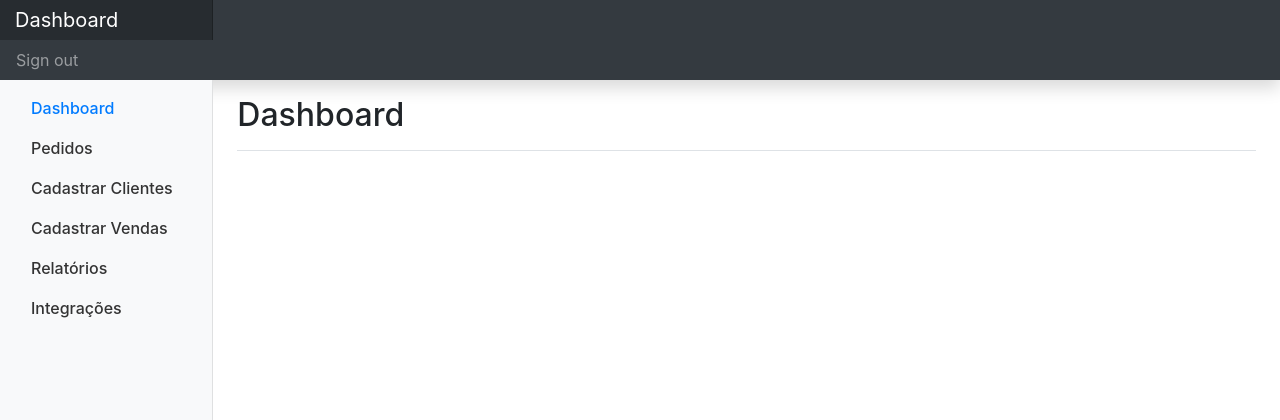
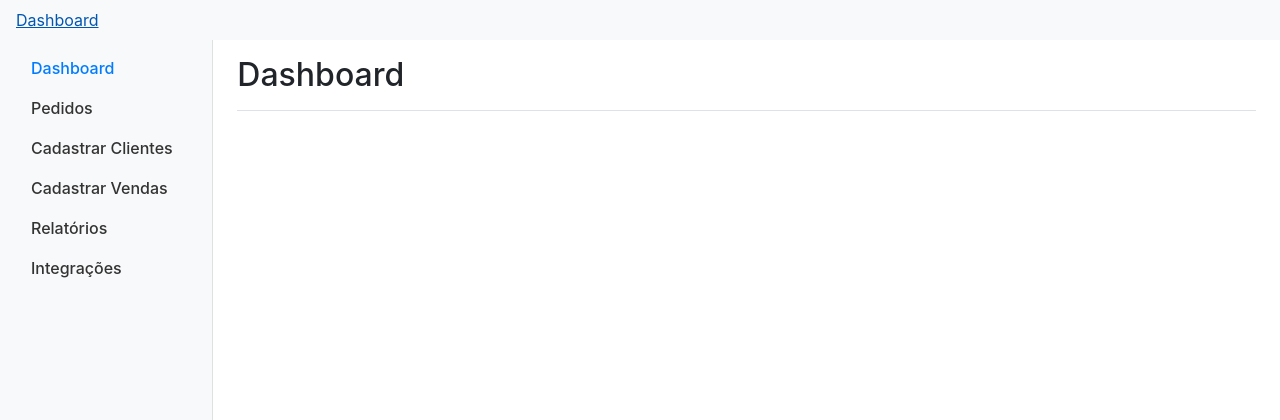
Before and after one commit to iagosm/curso_chartjs, a PHP site: page /dashboard.php in a window 1280 px wide. Shown: the top 420 px of the page. Run offline with PHP 8.4, Linux system fonts and the light colour scheme.

Commit message:
pequenas alterações realizadas

```diff
--- a/dashboard_conceitos/dashboard.php
+++ b/dashboard_conceitos/dashboard.php
@@ -25,13 +25,8 @@
     </style>
 
   <body>
-    <nav class="navbar navbar-dark bg-dark flex-md-nowrap p-0 shadow d-none d-sm-block">
-      <a class="navbar-brand col-sm-3 col-md-2 mr-0 title-dash" href="#">Dashboard</a>
-      <ul class="navbar-nav px-3">
-        <li class="nav-item text-nowrap">
-          <a class="nav-link" href="https://getbootstrap.com/docs/4.1/examples/dashboard/#">Sign out</a>
-        </li>
-      </ul>
+    <nav class="navbar navbar-light bg-light flex-md-nowrap p-0 d-none d-sm-block">
+      <a class="navbar col-sm-3 col-md-2 mr-0 title-dash" href="#">Dashboard</a>
     </nav>
 
     <div class="container-fluid">
```
